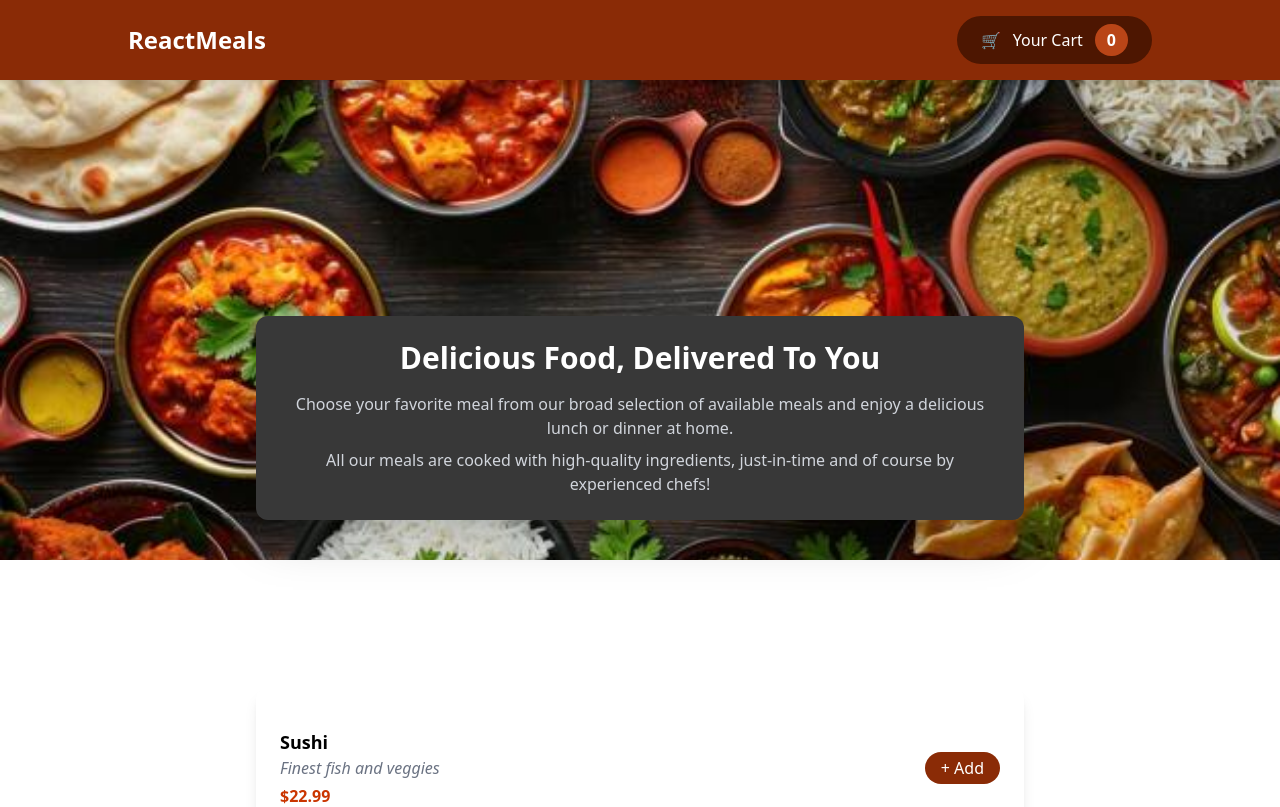
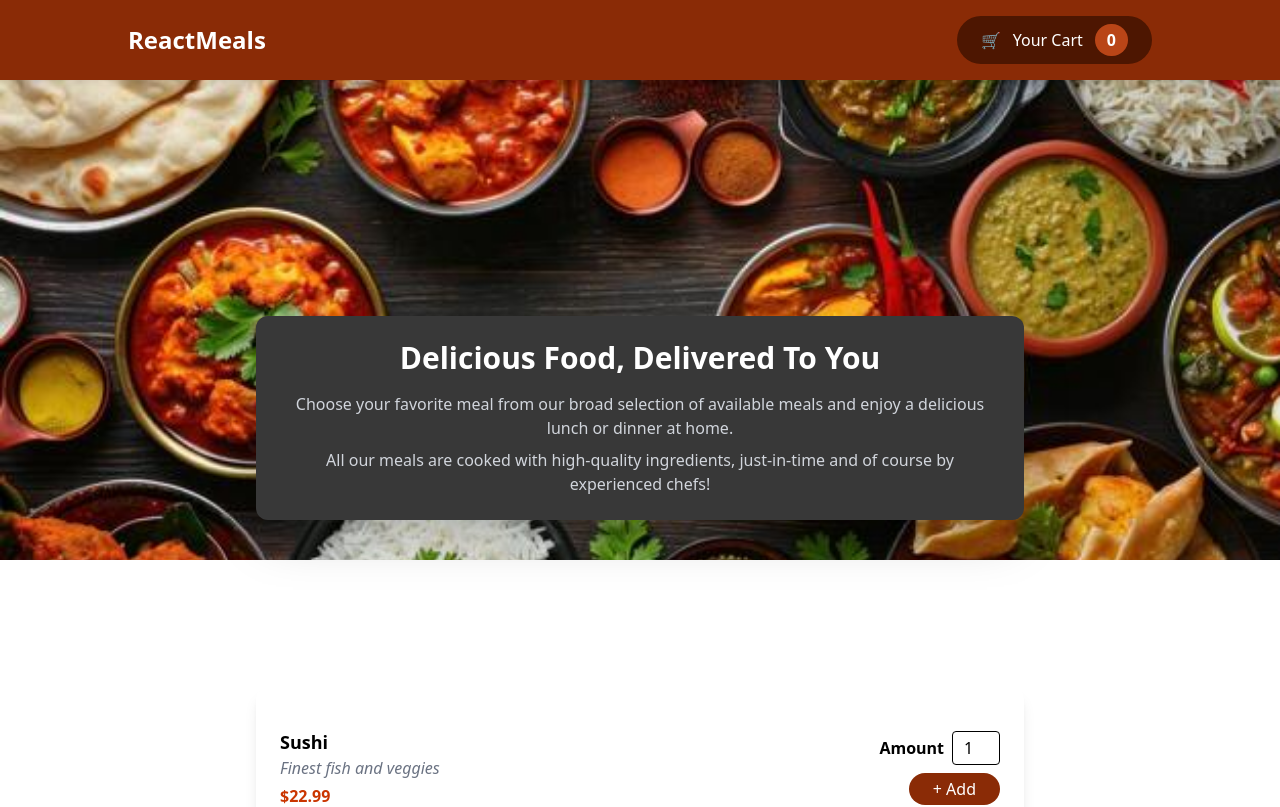
Before and after one commit to Kayathri-maths/restaurant_app, a React (Vite) app: page / in a window 1280 px wide. Shown: the top 807 px of the page. Built offline with nearby package versions, Linux system fonts and the light colour scheme.

Commit message:
Refactor Meals component to include form for meal quantity selection

```diff
--- a/src/components/Meals/Meals.jsx
+++ b/src/components/Meals/Meals.jsx
@@ -31,6 +31,7 @@ const Meals = () => {
       <ul className="divide-y">
         {DUMMY_MEALS.map((meal) => (
           <li key={meal.id} className="py-4 flex justify-between items-center">
+            {/* Left side: meal info */}
             <div>
               <h3 className="font-bold text-lg">{meal.name}</h3>
               <p className="italic text-gray-500">{meal.description}</p>
@@ -39,9 +40,26 @@ const Meals = () => {
               </p>
             </div>
 
-            <button className="bg-[#8a2b06] text-white px-4 py-1 rounded-full hover:bg-[#641e03] transition">
-              + Add
-            </button>
+            {/* Right side: form */}
+            <form className="flex flex-col items-end gap-2">
+              <div className="flex items-center gap-2">
+                <label className="font-semibold">Amount</label>
+                <input
+                  type="number"
+                  min="1"
+                  max="5"
+                  defaultValue="1"
+                  className="w-12 border rounded px-2 py-1 text-center"
+                />
+              </div>
+
+              <button
+                type="button"
+                className="bg-[#8a2b06] text-white px-6 py-1 rounded-full hover:bg-[#641e03] transition"
+              >
+                + Add
+              </button>
+            </form>
           </li>
         ))}
       </ul>
```
